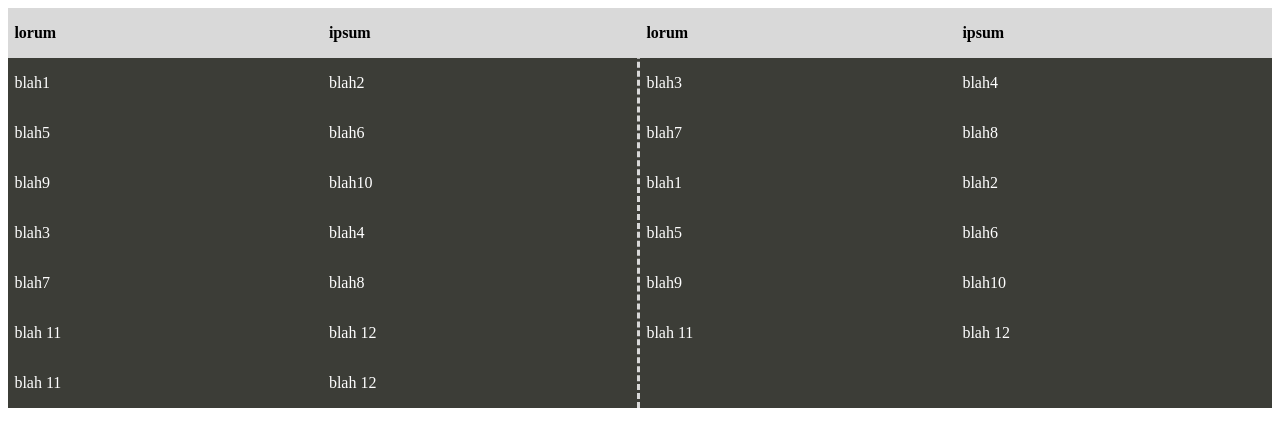
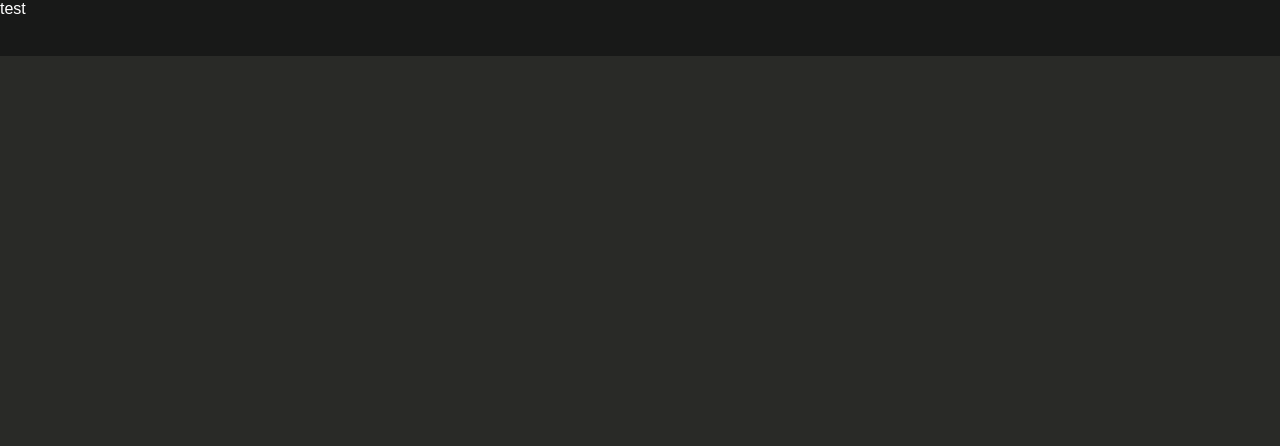
Before and after one commit to roclame12/ShadowSheet, a React (Vite) app: page / in a window 1280 px wide. Shown: the top 446 px of the page. Built offline with nearby package versions, Linux system fonts and the light colour scheme.

Commit message:
Set up some basic CSS and TSX for the <HudBar>

```diff
--- a/src/App.tsx
+++ b/src/App.tsx
@@ -1,7 +1,7 @@
 import { useState } from "react";
 import { invoke } from "@tauri-apps/api/core";
 import "./CSS/globals.css"
-import Table, { Row } from "./components/Table.tsx";
+import HudBar from "./components/HudBar.tsx";
 
 function App() {
   const [greetMsg, setGreetMsg] = useState("");
@@ -13,62 +13,9 @@ function App() {
   }
 
   return (
-    <main style={{backgroundColor: "darkgray"}}>
-        <Table header={["lorum", "ipsum"]} colTemplate="1fr 1fr" columns={2} className="main-table">
-            <Row>
-                <p>blah1</p>
-                <p>blah2</p>
-            </Row>
-            <Row>
-                <p>blah3</p>
-                <p>blah4</p>
-            </Row>
-            <Row>
-                <p>blah5</p>
-                <p>blah6</p>
-            </Row>
-            <Row>
-                <p>blah7</p>
-                <p>blah8</p>
-            </Row>
-            <Row>
-                <p>blah9</p>
-                <p>blah10</p>
-            </Row>
-            <Row>
-                <p>blah1</p>
-                <p>blah2</p>
-            </Row>
-            <Row>
-                <p>blah3</p>
-                <p>blah4</p>
-            </Row>
-            <Row>
-                <p>blah5</p>
-                <p>blah6</p>
-            </Row>
-            <Row>
-                <p>blah7</p>
-                <p>blah8</p>
-            </Row>
-            <Row>
-                <p>blah9</p>
-                <p>blah10</p>
-            </Row>
-            <Row>
-                <p>blah 11</p>
-                <p>blah 12</p>
-            </Row>
-            <Row>
-                <p>blah 11</p>
-                <p>blah 12</p>
-            </Row>
-            <Row>
-                <p>blah 11</p>
-                <p>blah 12</p>
-            </Row>
-        </Table>
-
+    <main style={{display: "flex", flexDirection: "column", height: "100vh", width: "100vw"}}>
+        <HudBar/>
+        <div style={{width:'100%', flex:1, backgroundColor:"var(--background-black)"}}/>
     </main>
   );
 }
--- a/src/CSS/components/Hudbar.css
+++ b/src/CSS/components/Hudbar.css
@@ -0,0 +1,10 @@
+@import "../globals.css";
+
+.hudbar-container {
+    display: flex;
+    flex-direction: column;
+    width: 100vw;
+    height: 7vh;
+    color: var(--text-default);
+    background-color: var(--secondary-black)
+}
--- a/src/CSS/globals.css
+++ b/src/CSS/globals.css
@@ -1,8 +1,15 @@
+* {
+    margin: 0;
+    padding: 0;
+    box-sizing: border-box;
+}
+
+
 :root {
     /* Blacks */
     --background-black: #292A27;
     --primary-black: #3C3D37;
-    --secondary-black: #1E201E;
+    --secondary-black: #181918;
 
     /* Whites */
     --primary-white: #D9D9D9;
@@ -14,4 +21,7 @@
     --text-positive: #4E9A06;
     --text-negative: #D42020;
     --text-info: #FEFE1D;
+
+    /* Font Behavior */
+    font-family: "ui-monospace", sans-serif;
 }
--- a/src/components/HudBar.tsx
+++ b/src/components/HudBar.tsx
@@ -0,0 +1,16 @@
+import "../CSS/components/Hudbar.css"
+
+
+export interface HudBarProps {
+
+}
+
+
+export default function HudBar(props: HudBarProps) {
+
+    return (
+        <div className="hudbar-container">
+            <p>test</p>
+        </div>
+    )
+}
```
